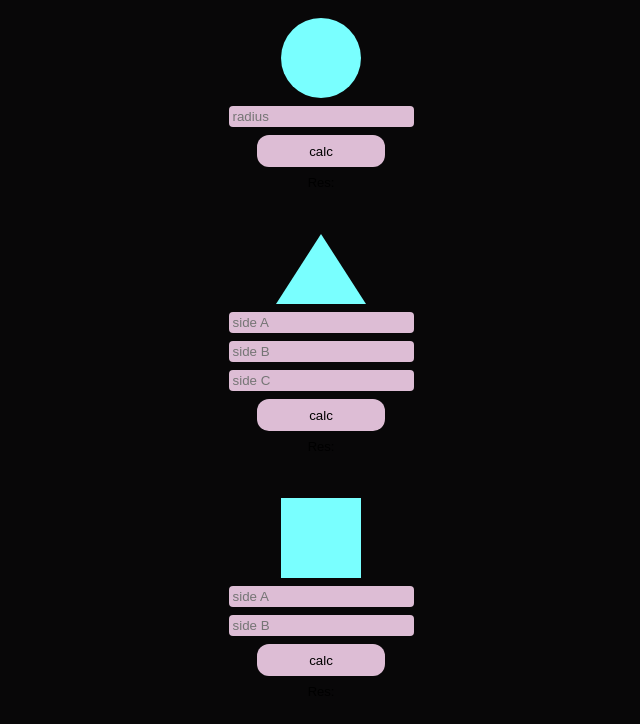
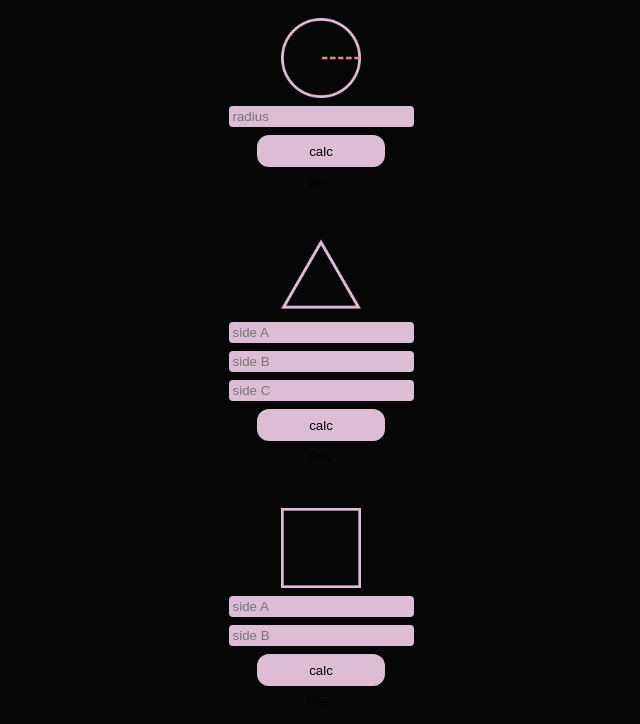
Before and after one commit to JohnVLN/Basic-Geometry-Calculator, a plain HTML site: page pages/area.html in a window 1280 px wide. Shown: the part 80-804 px from the top of the page, without its empty margins (319-959 px from the left). Drawn offline with Linux system fonts and the light colour scheme.

Commit message:
Changing images

```diff
--- a/pages/area.html
+++ b/pages/area.html
@@ -8,19 +8,19 @@
 </head>
 <body>
     <h1>Calculate the area of a shape</h1>
-    <span class="circle"></span>
+    <img src="../scr/circle.png" class="image">
     <input id="radius" type="number" placeholder="radius">
     <button onclick="circleArea()">calc</button>
     <p id="circleRes">Res: </p>
 
-    <span class="triangle"></span>
+    <img src="../scr/triangle.png" class="image">
     <input id="sideA" type="number" placeholder="side A">
     <input id="sideB" type="number" placeholder="side B">
     <input id="sideC" type="number" placeholder="side C">
     <button onclick="triangArea()">calc</button>
     <p id="triangRes">Res: </p>
 
-    <span class="square"></span>
+    <img src="../scr/square.png" class="image">
     <input id="sideASquare" type="number" placeholder="side A">
     <input id="sideBSquare" type="number" placeholder="side B">
     <button onclick="squareArea()">calc</button>
```
